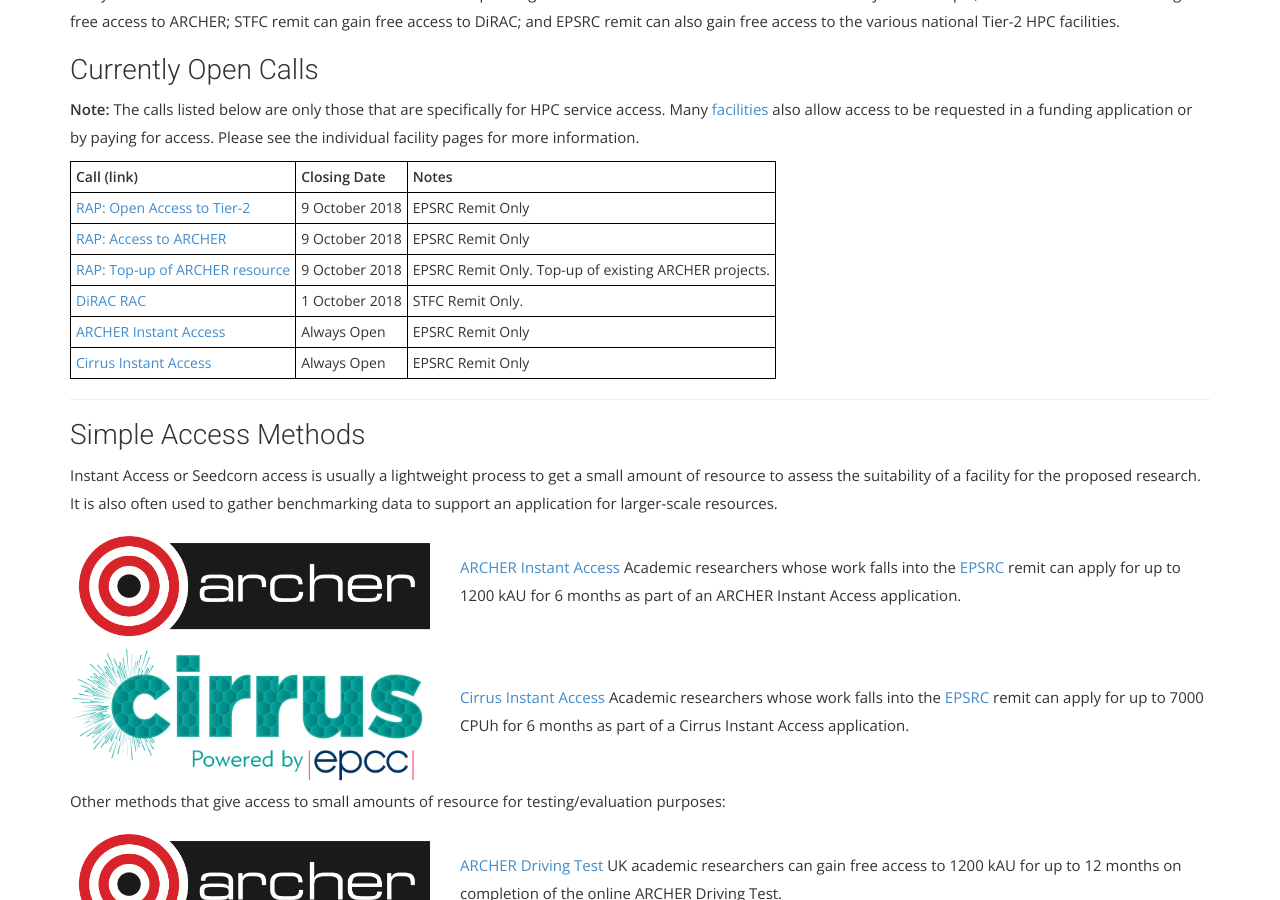
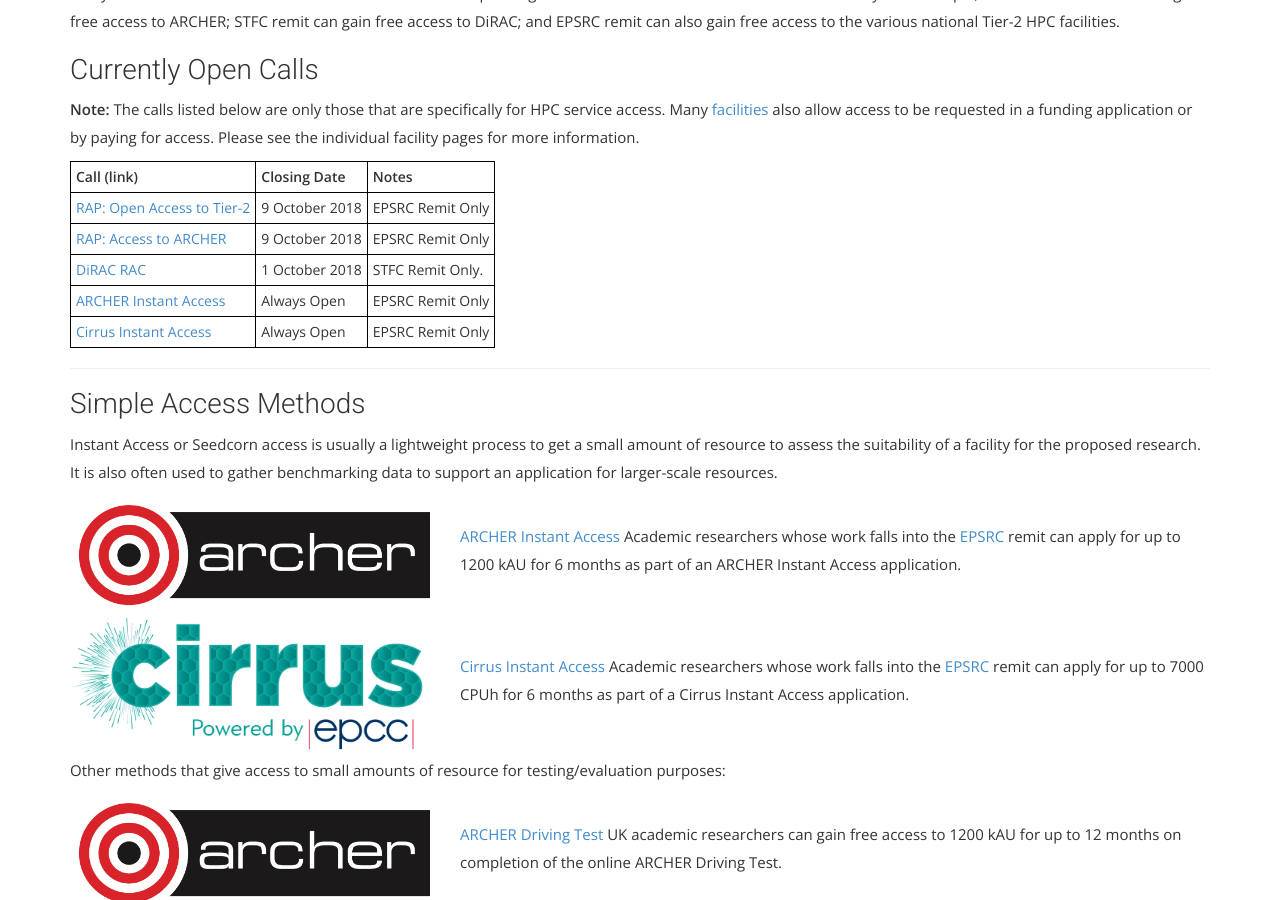
Before and after one commit to hpc-uk/hpcuk-website, a Jekyll site: the page built from access/index.html, in a window 1280 px wide and 900 px high, scrolled down 610 px. Built offline with Jekyll 4.4.1, drawn with Linux system fonts in a browser that asks for light colours; nearby versions of some CDN libraries; some web fonts are replaced.

Commit message:
Updated RAP link

```diff
--- a/access/index.html
+++ b/access/index.html
@@ -40,36 +40,21 @@
       <td>9 October 2018</td>
       <td>EPSRC Remit Only</td>
     </tr>
-  </tbody>
-  <tbody>
     <tr>
-    <td><a href="http://www.archer.ac.uk/access/rap/">RAP: Access to ARCHER</a></td>
+    <td><a href="https://epsrc.ukri.org/funding/calls/archerrapautumn2018/">RAP: Access to ARCHER</a></td>
       <td>9 October 2018</td>
       <td>EPSRC Remit Only</td>
     </tr>
-  </tbody>
-  <tbody>
-    <tr>
-	    <td><a href="http://www.archer.ac.uk/access/rap/">RAP: Top-up of ARCHER resource</a></td>
-      <td>9 October 2018</td>
-      <td>EPSRC Remit Only. Top-up of existing ARCHER projects.</td>
-    </tr>
-  </tbody>
-  <tbody>
     <tr>
       <td><a href="https://dirac.ac.uk/callforproposals/">DiRAC RAC</a></td>
       <td>1 October 2018</td>
       <td>STFC Remit Only.</td>
     </tr>
-  </tbody>
-  <tbody>
     <tr>
       <td><a href="http://www.archer.ac.uk/access/instant-access/">ARCHER Instant Access</a></td>
       <td>Always Open</td>
       <td>EPSRC Remit Only</td>
     </tr>
-  </tbody>
-  <tbody>
     <tr>
       <td><a href="http://www.cirrus.ac.uk/access/instant.html">Cirrus Instant Access</a></td>
       <td>Always Open</td>
```
